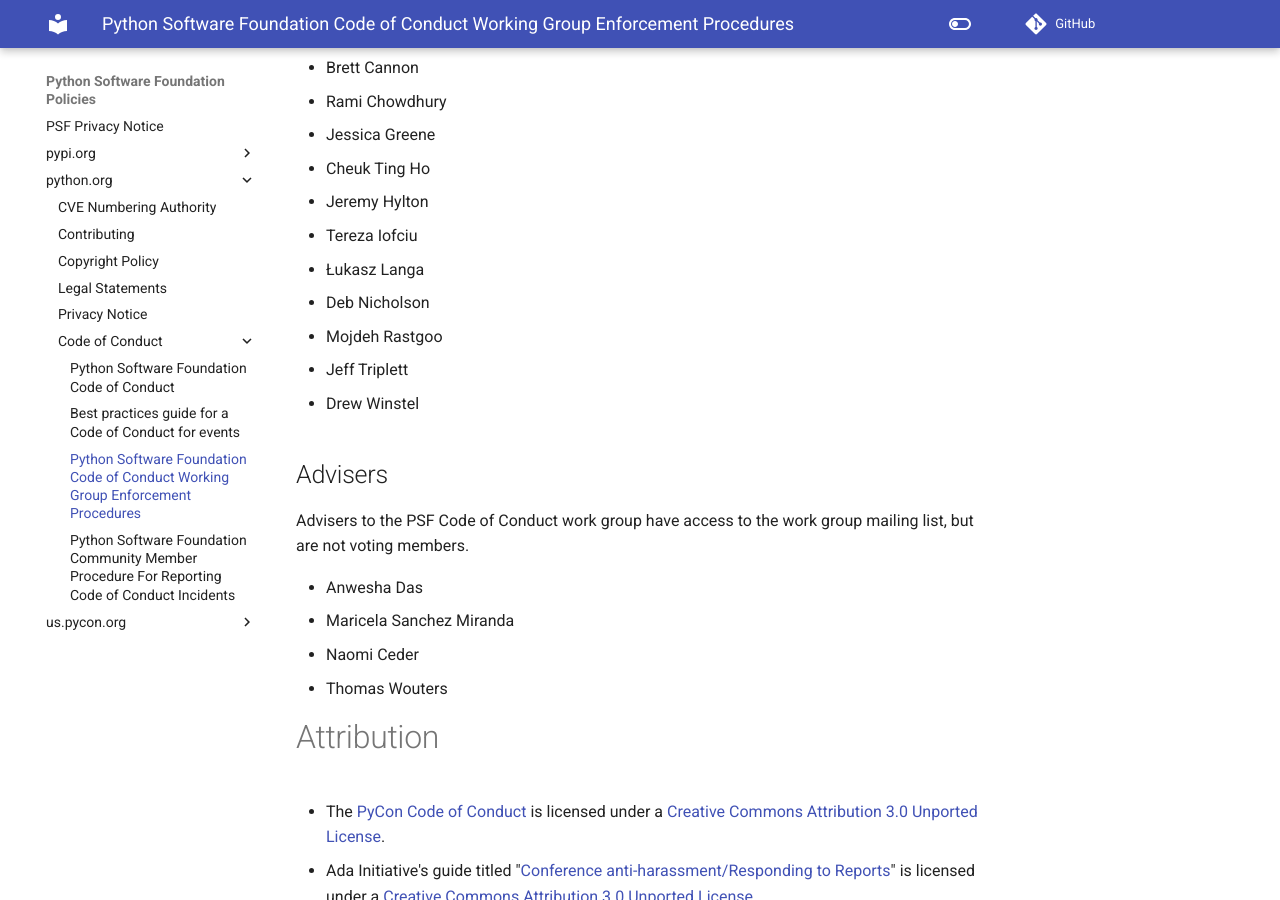
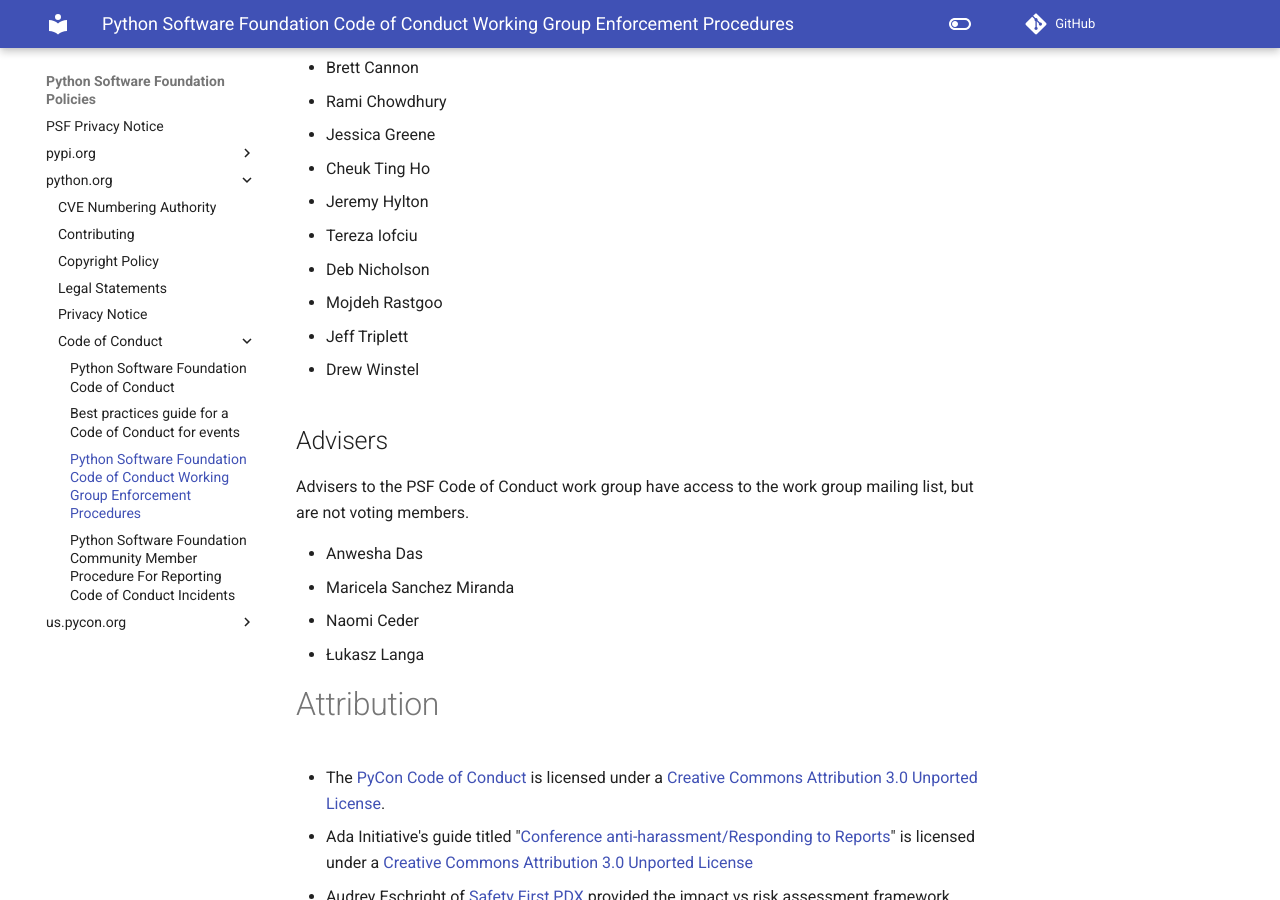
Before and after one commit to psf/policies, an MkDocs documentation site: the page built from docs/python.org/code-of-conduct/Enforcement-Procedures.md, in a window 1280 px wide and 900 px high, scrolled down 8939 px. Built offline with MkDocs 1.6.1 and Material for MkDocs 9.7.7, drawn with Linux system fonts in a browser that asks for light colours; comment, search, counter and statistics services are not loaded.

Commit message:
Update group members in Enforcement-Procedures.md

```diff
--- a/docs/python.org/code-of-conduct/Enforcement-Procedures.md
+++ b/docs/python.org/code-of-conduct/Enforcement-Procedures.md
@@ -258,7 +257,7 @@
 * Anwesha Das
 * Maricela Sanchez Miranda
 * Naomi Ceder
-* Thomas Wouters
+* Łukasz Langa
 
 # Attribution
 
```
Also changed, not shown: other parts of docs/python.org/code-of-conduct/Enforcement-Procedures.md (+0 -1 lines).
